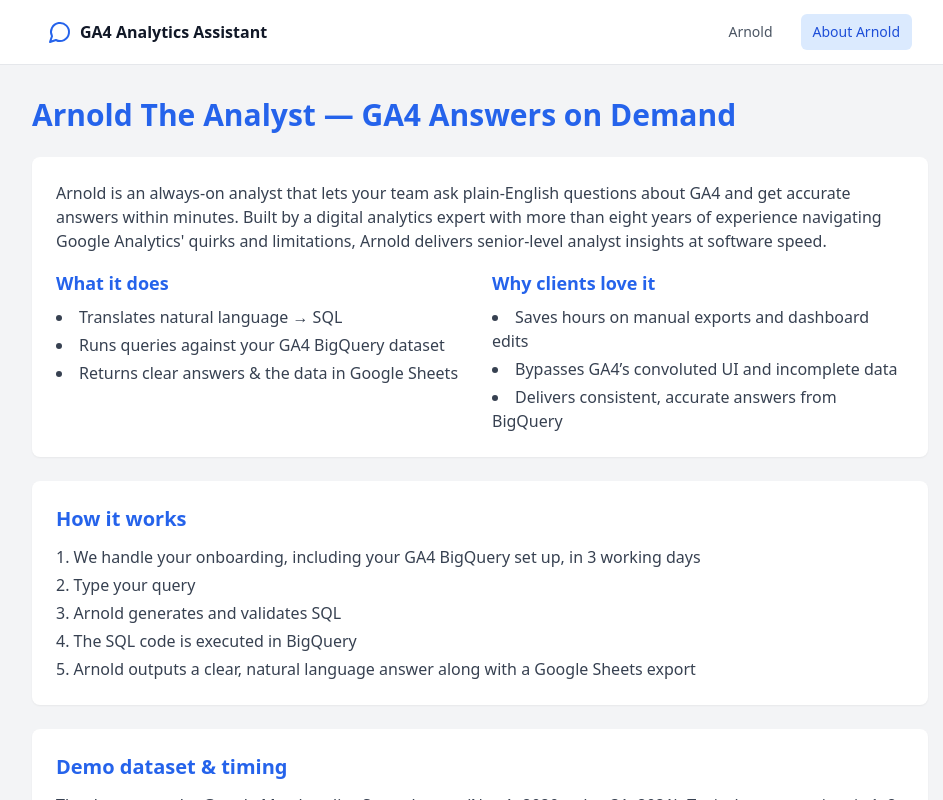
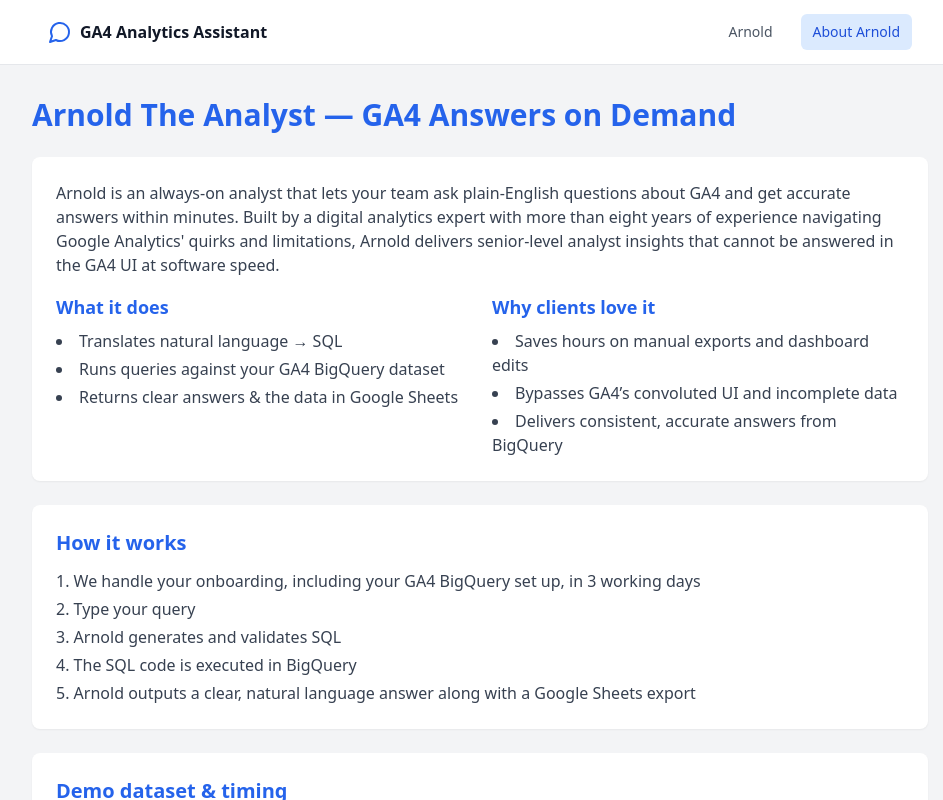
Before and after one commit to McGovs/arnold-the-analyst-frontend-v2-markdown, a React (Vite) app: page / in a window 1280 px wide. Both pictures are taken after a click on the button "About Arnold". Shown: the top 800 px of the page, without its empty margins (160-1103 px from the left). Built offline with nearby package versions, Linux system fonts and the light colour scheme; no server answers.

Commit message:
Update Description.tsx

```diff
--- a/src/pages/Description.tsx
+++ b/src/pages/Description.tsx
@@ -15,7 +15,7 @@
         <div className="bg-white p-6 rounded-lg shadow-sm mb-6 space-y-4">
           <p className="text-gray-700">
             Arnold is an always-on analyst that lets your team <span className="font-medium">ask plain-English questions about GA4 and get accurate
-            answers within minutes</span>. Built by a digital analytics expert with more than eight years of experience navigating Google Analytics' quirks and limitations, <span className="font-medium">Arnold delivers senior-level analyst insights at software speed</span>.
+            answers within minutes</span>. Built by a digital analytics expert with more than eight years of experience navigating Google Analytics' quirks and limitations, <span className="font-medium">Arnold delivers senior-level analyst insights that cannot be answered in the GA4 UI at software speed</span>.
           </p>
 
           <div className="grid md:grid-cols-2 gap-6">
```
